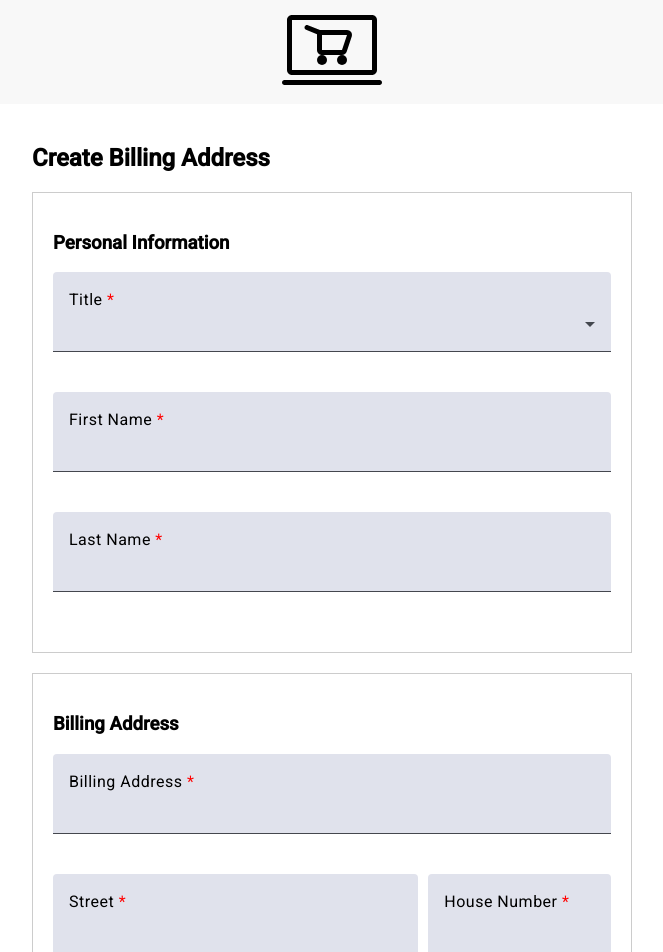
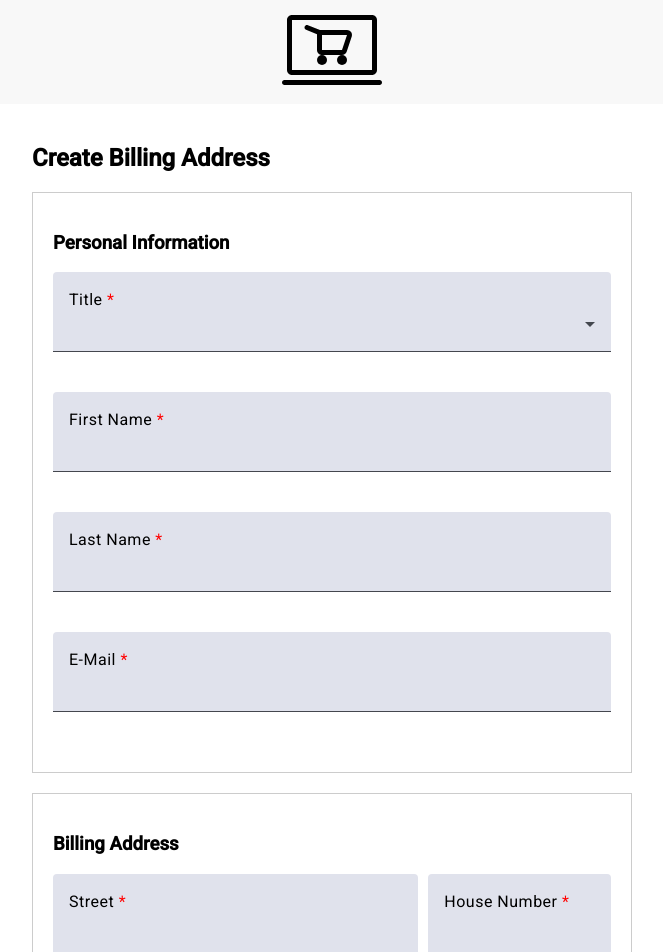
Before and after one commit to Niinnoo/Cloud-Computing-WS24-25, an Angular app in the folder Frontend/: page /payment in a window 1280 px wide. Shown: the top 952 px of the page, without its empty margins (308-971 px from the left). Built offline with nearby package versions, Linux system fonts and the light colour scheme.

Commit message:
Customer input at billing adress is now displayed

```diff
--- a/Frontend/src/app/components/payment/payment.component.html
+++ b/Frontend/src/app/components/payment/payment.component.html
@@ -31,16 +31,16 @@
             Last Name is required
           </div>
         </mat-form-field>
+        <mat-form-field appearance="fill">
+          <a>E-Mail <span class="required">*</span></a>
+          <input matInput required [(ngModel)]="mail" name="mail" #mailCtrl="ngModel">
+          <div *ngIf="mailCtrl.invalid && (mailCtrl.dirty || mailCtrl.touched)" class="error">
+            E-Mail is required
+          </div>
+        </mat-form-field>
       </div>
       <div class="billing-address">
         <h3>Billing Address</h3>
-        <mat-form-field appearance="fill">
-          <a>Billing Address <span class="required">*</span></a>
-          <input matInput required [(ngModel)]="billingAddress" name="billingAddress" #billingAddressCtrl="ngModel">
-          <div *ngIf="billingAddressCtrl.invalid && (billingAddressCtrl.dirty || billingAddressCtrl.touched)" class="error">
-            Billing Address is required
-          </div>
-        </mat-form-field>
         <div class="address-row">
           <mat-form-field appearance="fill" class="street">
             <a>Street <span class="required">*</span></a>
--- a/Frontend/src/app/components/payment/payment.component.ts
+++ b/Frontend/src/app/components/payment/payment.component.ts
@@ -30,7 +30,6 @@ export class PaymentComponent {
   firstName: string = '';
   lastName: string = '';
   mail: string = '';
-  billingAddress: string = '';
   street: string = '';
   houseNumber: string = '';
   addressAddition: string = '';
@@ -45,13 +44,12 @@ export class PaymentComponent {
   }
 
   onSubmit() {
-    if (this.title && this.firstName && this.lastName && this.mail && this.billingAddress && this.street && this.houseNumber && this.postalCode && this.city) {
+    if (this.title && this.firstName && this.lastName && this.mail && this.street && this.houseNumber && this.postalCode && this.city) {
         const customerData: CustomerData = {
             title: this.title,
             firstName: this.firstName,
             lastName: this.lastName,
             mail: this.mail,
-        billingAddress: this.billingAddress,
             street: this.street,
             houseNumber: this.houseNumber,
             addressAddition: this.addressAddition,
--- a/Frontend/src/app/models/customer.model.ts
+++ b/Frontend/src/app/models/customer.model.ts
@@ -3,7 +3,6 @@ export interface CustomerData {
     firstName: string;
     lastName: string;
     mail: string;
-    billingAddress: string;
     street: string;
     houseNumber: string;
     addressAddition?: string;
```
Lines whose indentation alone changed are shown as unchanged.
